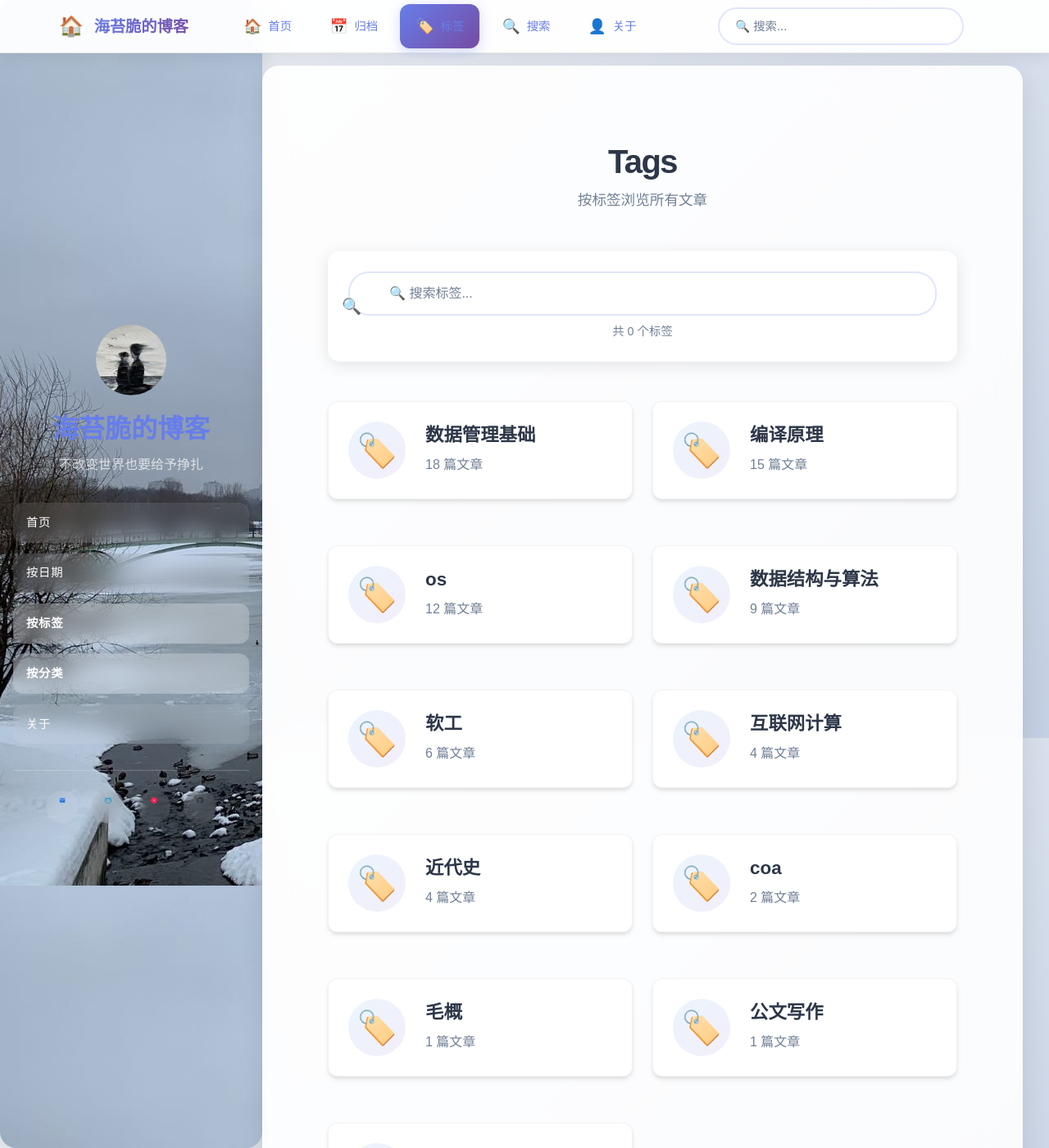
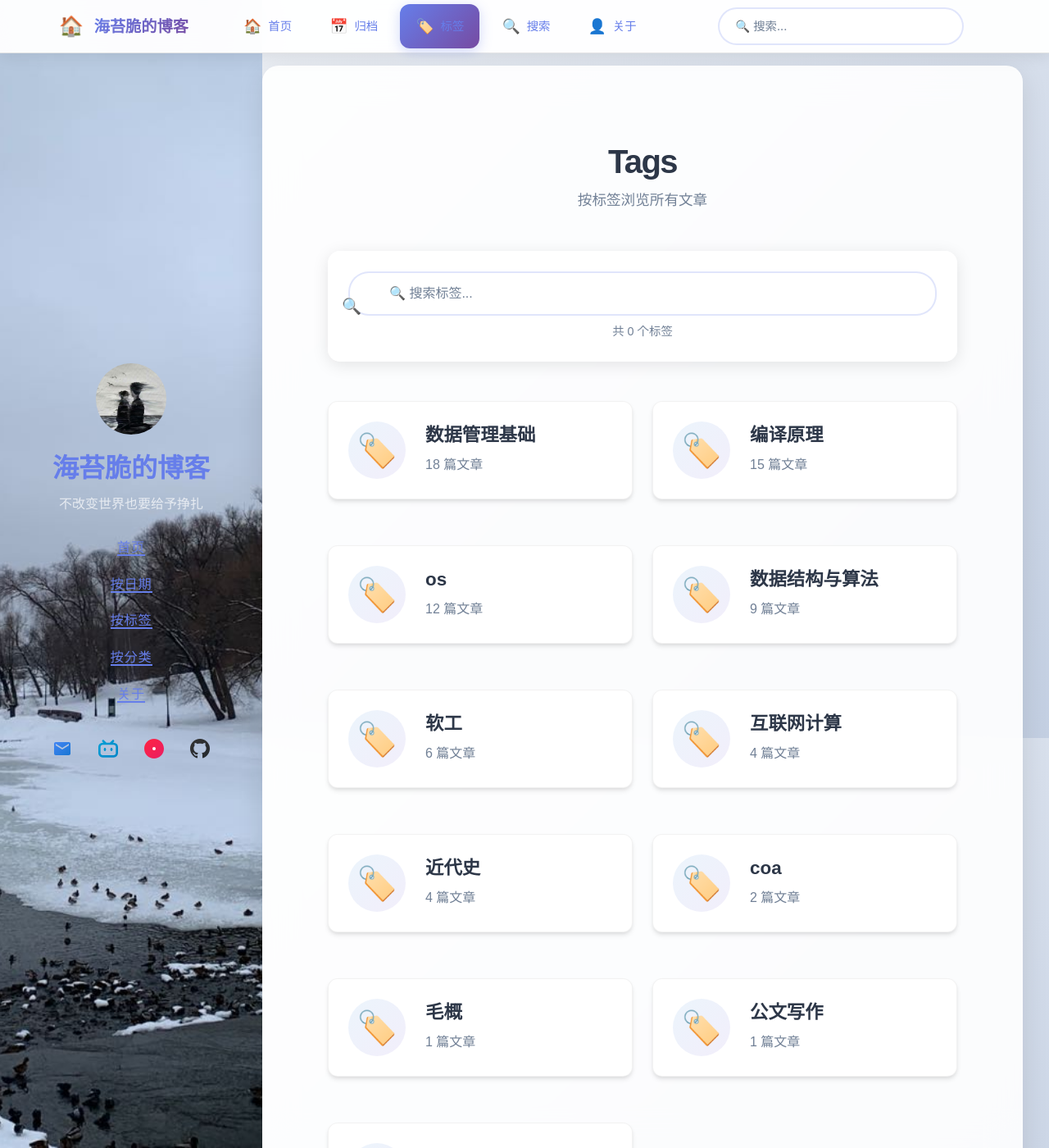
Before and after one commit to Huatiancen/Huatiancen.github.io, a Jekyll site: the page built from tags.md, in a window 1280 px wide and 1400 px high. Shown: the whole window at 82% size. Built offline with Jekyll 4.4.1, drawn with Linux system fonts in a browser that asks for light colours; nearby versions of some CDN libraries.

Commit message:
恢复左侧边栏

```diff
--- a/_sass/_global-beautify.scss
+++ b/_sass/_global-beautify.scss
@@ -18,13 +18,6 @@ body.home .content {
   backdrop-filter: none !important;
   border-radius: 0 !important;
   /* 不要覆盖margin和padding，保持原有布局 */
-}
-
-body.home .sidebar-left {
-  /* 不要覆盖背景色，保持default.html中的内联样式 */
-  border-radius: 0 !important;
-  box-shadow: none !important;
-  backdrop-filter: none !important;
 }
 
 /* 容器美化 */
@@ -90,40 +83,6 @@ body:not(.home) .content {
   .layout-page .sidebar-right {
     display: none !important;
   }
-}
-
-/* 侧边栏美化 - 仅对非首页生效 */
-body:not(.home) .sidebar-left {
-  background: rgba(255, 255, 255, 0.9);
-  backdrop-filter: blur(20px);
-  border-radius: 20px;
-  box-shadow: 0 8px 32px rgba(0, 0, 0, 0.1);
-}
-
-.sidebar-nav {
-  padding: 1rem 1.5rem;
-}
-
-.sidebar-nav-item {
-  display: block;
-  padding: 0.8rem 1rem;
-  margin: 0.5rem 0;
-  border-radius: 10px;
-  text-decoration: none;
-  transition: all 0.3s ease;
-  color: #4a5568;
-}
-
-.sidebar-nav-item:hover {
-  background: linear-gradient(135deg, #667eea, #764ba2);
-  color: white;
-  transform: translateX(5px);
-}
-
-.sidebar-nav-item.active {
-  background: linear-gradient(135deg, #667eea, #764ba2);
-  color: white;
-  box-shadow: 0 4px 15px rgba(102, 126, 234, 0.3);
 }
 
 /* 文章列表美化 */
@@ -413,95 +372,12 @@ body:not(.home) .sidebar-right {
   font-size: 0.9rem;
 }
 
-/* 统一左侧边栏导航美化 - 仅对非首页生效 */
-body:not(.home) .navigation {
-  margin-top: 2rem;
-}
-
-body:not(.home) .navigation-list {
-  padding: 0;
-  margin: 0;
-  list-style: none;
-}
-
-body:not(.home) .navigation-item {
-  margin-bottom: 0.8rem;
-}
-
-body:not(.home) .navigation-item a {
-  display: flex;
-  align-items: center;
-  padding: 0.8rem 1rem;
-  background: rgba(255, 255, 255, 0.1);
-  color: inherit;
-  text-decoration: none;
-  border-radius: 12px;
-  font-weight: 500;
-  font-size: 0.9rem;
-  transition: all 0.3s ease;
-  border: none;
-  border-bottom: none;
-  backdrop-filter: blur(10px);
-}
-
-body:not(.home) .navigation-item a:hover,
-body:not(.home) .navigation-item a:focus {
-  background: rgba(255, 255, 255, 0.2);
-  transform: translateX(5px);
-  box-shadow: 0 4px 15px rgba(0, 0, 0, 0.1);
-}
-
-/* 当前页面高亮 */
-body.layout-archive-dates .navigation-item a[href="/dates/"],
-body.layout-archive-taxonomies .navigation-item a[href="/tags/"],
-body.layout-archive-taxonomies .navigation-item a[href="/categories/"] {
-  background: rgba(255, 255, 255, 0.25);
-  font-weight: 600;
-}
-
-/* 社交图标美化 */
-body:not(.home) .social {
-  margin-top: 2rem;
-  padding-top: 1.5rem;
-  border-top: 1px solid rgba(255, 255, 255, 0.2);
-}
-
-body:not(.home) .social-icons {
-  display: flex;
-  justify-content: center;
-  gap: 1rem;
-  flex-wrap: wrap;
-}
-
-body:not(.home) .social-icon {
-  display: flex;
-  align-items: center;
-  justify-content: center;
-  width: 2.5rem;
-  height: 2.5rem;
-  background: rgba(255, 255, 255, 0.1);
-  border-radius: 50%;
-  transition: all 0.3s ease;
-  backdrop-filter: blur(10px);
-}
-
-body:not(.home) .social-icon:hover {
-  background: rgba(255, 255, 255, 0.2);
-  transform: translateY(-2px);
-  box-shadow: 0 4px 15px rgba(0, 0, 0, 0.2);
-}
-
 /* 响应式设计 */
 @media (max-width: 768px) {
   body:not(.home) .content {
     margin: 0.5rem;
     padding: 1.5rem;
     border-radius: 15px;
-  }
-
-  body:not(.home) .sidebar-left {
-    border-radius: 0;
-    margin-bottom: 1rem;
   }
 
   .posts .post-entry {
--- a/_sass/_home.scss
+++ b/_sass/_home.scss
@@ -14,16 +14,6 @@ body.home .top-navbar {
   background: rgba(255, 255, 255, 0.9);
   backdrop-filter: blur(20px);
   border-bottom: 1px solid rgba(255, 255, 255, 0.2);
-}
-
-/* 确保侧边栏布局正常 */
-body.home .sidebar-left {
-  /* 保持原有的position: fixed等布局属性 */
-  /* 只清除全局美化添加的装饰样式 */
-  backdrop-filter: none !important;
-  border-radius: 0 !important;
-  box-shadow: none !important;
-  /* 不要覆盖背景色，保持default.html中的内联样式 */
 }
 
 body.home .sidebar-right {
```
